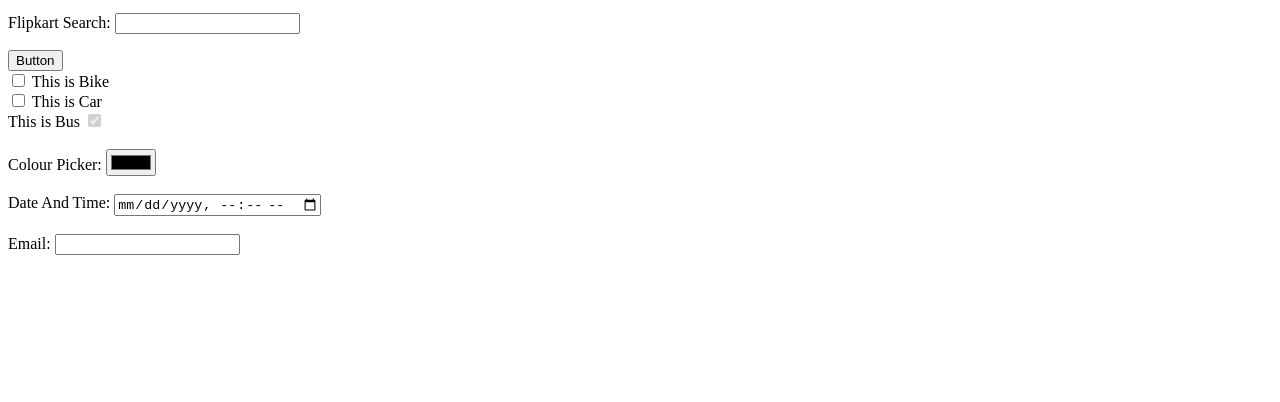
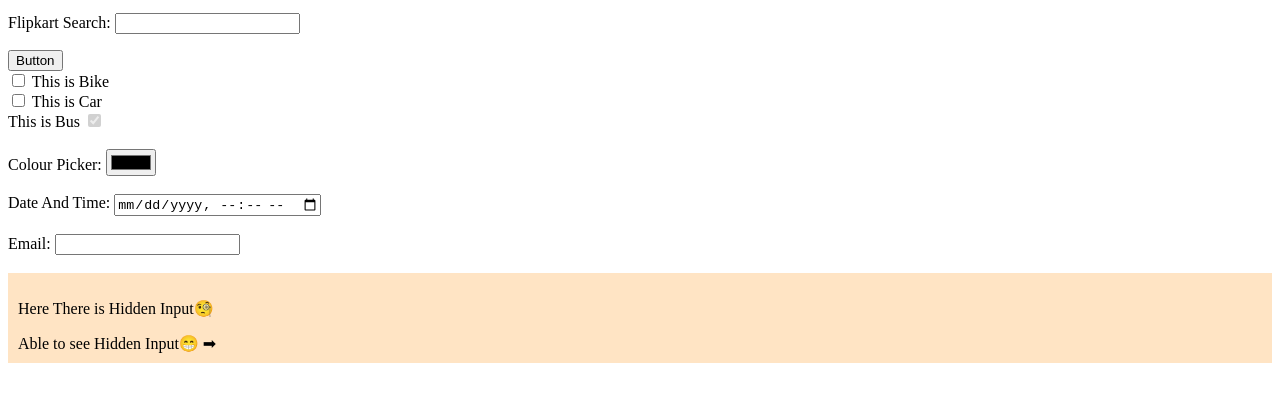
Before and after one commit to SACHITH31/web_dev, a plain HTML site: page frontend/05_form_tag/form_tag.html in a window 1280 px wide. Shown: the part 90-492 px from the top of the page. Drawn offline with Linux system fonts and the light colour scheme.

Commit message:
written about the hidden type in the input

```diff
--- a/frontend/05_form_tag/form_tag.html
+++ b/frontend/05_form_tag/form_tag.html
@@ -50,6 +50,14 @@
       <label for="email">Email: </label>
       <input type="email" id="email">
 
+      <br>
+      <br>
+      <div class="hiddenInputContainer" style="background-color: bisque; padding: 10px;">
+        <p>Here There is Hidden Input🧐</p>
+        <label for="hidden">Able to see Hidden Input😁 ➡</label>
+        <input type="hidden" id="hidden">
+      </div>
+
     </main>
   </body>
 </html>
```
